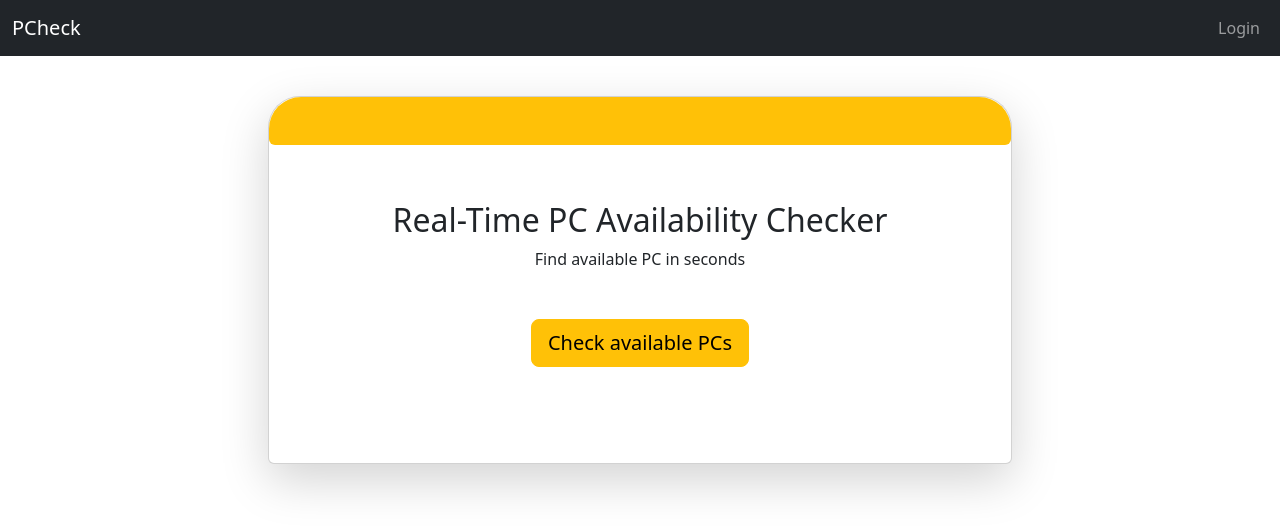
After one commit to briant118/PCheck, a Django app: template main_app/templates/main/sf_home.html in a window 1280 px wide. The commit adds this page. Shown: the top 532 px of the page. Run offline with Django 3.2, Linux system fonts and the light colour scheme; the template is opened without the code that fills it, so the values that code supplies are empty; some libraries are stand-ins or nearby versions.

Commit message:
added a home page for student and faculty

```diff
--- a/account/templates/base.html
+++ b/account/templates/base.html
@@ -23,9 +23,9 @@
     <nav class="navbar navbar-expand-lg navbar-dark bg-dark fixed-top">
       <div class="container-fluid">
         {% if request.user.profile.role == 'staff' %}
-        <a class="navbar-brand" href="#">PCheck</a>
+        <a class="navbar-brand" href="{% url 'main_app:dashboard' %}">PCheck</a>
         {% else %}
-        <a class="navbar-brand" href="{% url 'main_app:pc-reservation' %}">PCheck</a>
+        <a class="navbar-brand" href="{% url 'main_app:home' %}">PCheck</a>
         {% endif %}
         <button class="navbar-toggler" type="button" data-bs-toggle="collapse" data-bs-target="#navbarText" aria-controls="navbarText"
           aria-expanded="false" aria-label="Toggle navigation">
@@ -67,7 +67,11 @@
                 {{ request.user.first_name|default:request.user.username }}&nbsp;
               </a>
               <ul class="dropdown-menu dropdown-menu-dark dropdown-menu-end ps-2">
-                <li><a class="nav-link" href="{% url 'main_app:pc-reservation' %}"><i class="fa-solid fa-house-chimney"></i> Home</a></li>
+                {% if request.user.profile.role == 'staff' %}
+                <li><a class="nav-link" href="{% url 'main_app:dashboard' %}"><i class="fa-solid fa-house-chimney"></i> Home</a></li>
+                {% else %}
+                <li><a class="nav-link" href="{% url 'main_app:home' %}"><i class="fa-solid fa-house-chimney"></i> Home</a></li>
+                {% endif %}
                 <li><a class="nav-link" href="{% url 'account:profile' %}"><i class="fa-solid fa-id-card"></i> Profile</a></li>
                 <li><a class="nav-link" href="{% url 'main_app:user-activities' %}"><i class="fa-solid fa-comments"></i> Chat</a></li>
                 <li><a class="nav-link" href="{% url 'account:about' %}"><i class="fa-solid fa-info-circle"></i> About</a></li>
--- /dev/null
+++ b/main_app/templates/main/sf_home.html
@@ -0,0 +1,32 @@
+{% extends 'base.html' %}
+{% load static %}
+
+{% block title %}Student/Faculty Home{% endblock %}
+
+{% block links %}
+<link rel="stylesheet" href="{% static 'css/booking.css' %}">
+{% endblock %}
+
+{% block content %}
+<div class="container mt-5 pt-5">
+  <div class="card col-md-8 offset-md-2 shadow-lg mb-5 bg-body rounded-bottom rounded-5">
+    <div class="text-center card-title">
+      <div class="p-4 bg-warning rounded-bottom rounded-5"></div>
+    </div>
+    <div class="card-body p-5"> <!-- Card body -->
+      <div class="text-center">
+        <h2>Real-Time PC Availability Checker</h2>
+        <p class="fs-small">Find available PC in seconds</p>
+      </div>
+      <div class="text-center mt-5 mb-5">
+        <a href="{% url 'main_app:pc-reservation' %}" class="btn btn-lg btn-warning">Check available PCs</a>
+      </div>
+    </div> <!-- end of card-body -->
+  </div> <!-- end of card -->
+</div>
+{% endblock %}
+
+{% block scripts %}
+<script src="{% static 'js/jquery-3.7.1.min.js' %}"></script>
+<script src="{% static 'js/reserve_pc.js' %}"></script>
+{% endblock %}
--- a/static/js/reserve_pc.js
+++ b/static/js/reserve_pc.js
@@ -234,9 +234,7 @@ $(document).ready(function () {
     $("#" + nextStep).addClass("active");
   });
 
-  $("#facultyFormSubmit").click(function () {
-    $("#step3").prop("hidden", true);
-    $("#step4").prop("hidden", false);
-    $("#step4").addClass("active");
+  $("#facultyFormSubmit").click(function (e) {
+    e.preventDefault();
   });
 });
```
Also changed, not shown: account/views.py (+7 -2 lines), main_app/templates/main/reserve_pc.html (+7 -6 lines), main_app/templates/main/user_activity.html (+0 -8 lines), main_app/urls.py (+10 -10 lines), main_app/views.py (+0 -13 lines).
